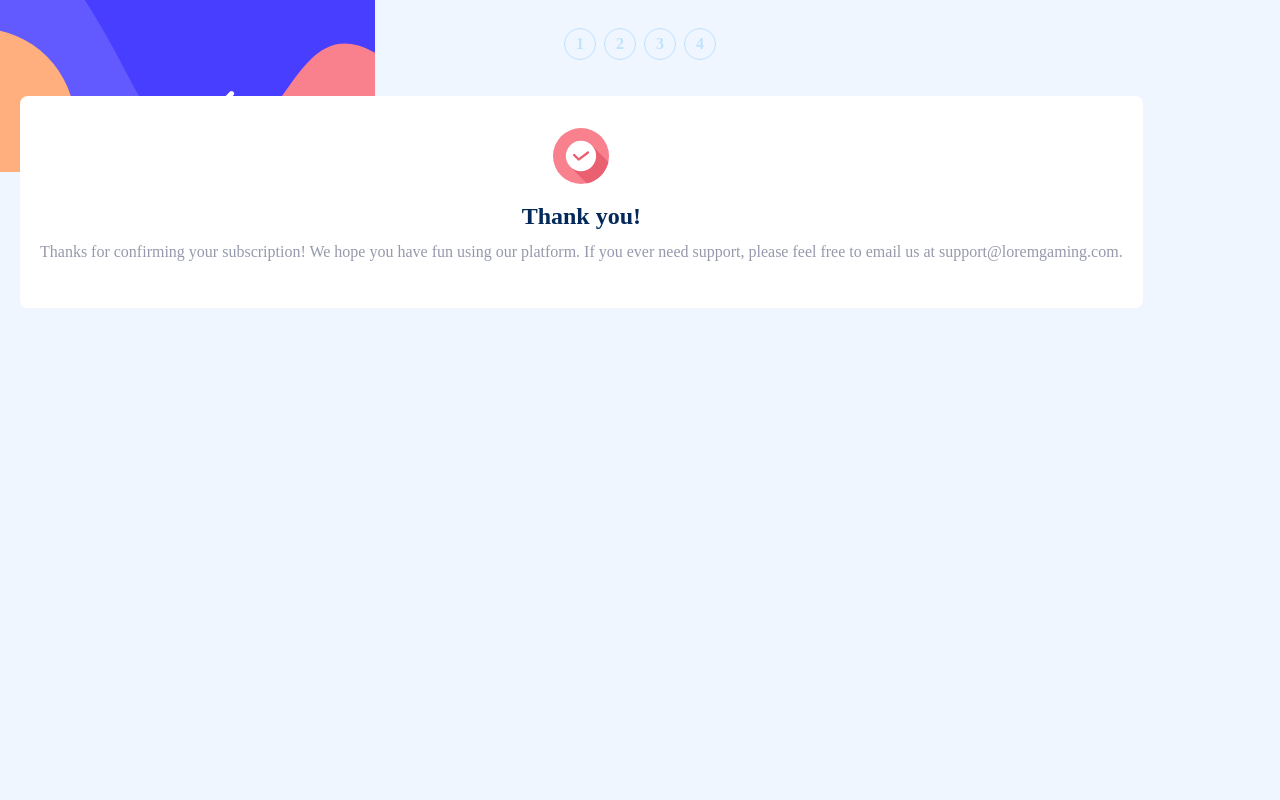
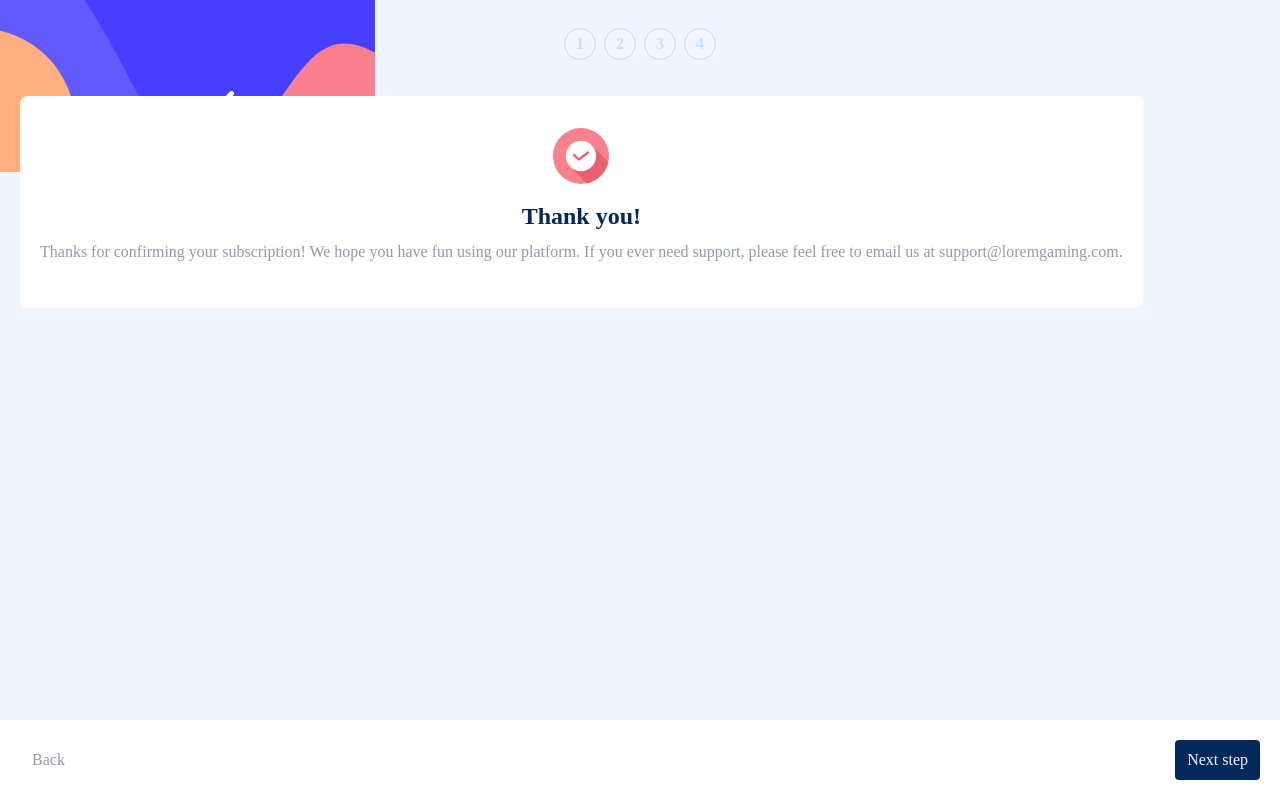
Before and after one commit to Gw3i/fm-multistep-form, an Angular app: page / in a window 1280 px wide. Built offline with nearby package versions, Linux system fonts and the light colour scheme.

Commit message:
Add buttons

```diff
--- a/src/app/components/multistep-form/multistep-form.component.html
+++ b/src/app/components/multistep-form/multistep-form.component.html
@@ -237,4 +237,17 @@
       </p>
     </div>
   </form>
+  <div
+    class="absolute bottom-0 w-screen p-5 flex justify-between bg-neutral-white"
+  >
+    <button type="button" class="text-neutral-cool-gray px-3 py-2 rounded">
+      Back
+    </button>
+    <button
+      type="button"
+      class="bg-primary-marine text-neutral-magnolia px-3 py-2 rounded"
+    >
+      Next step
+    </button>
+  </div>
 </div>
```
